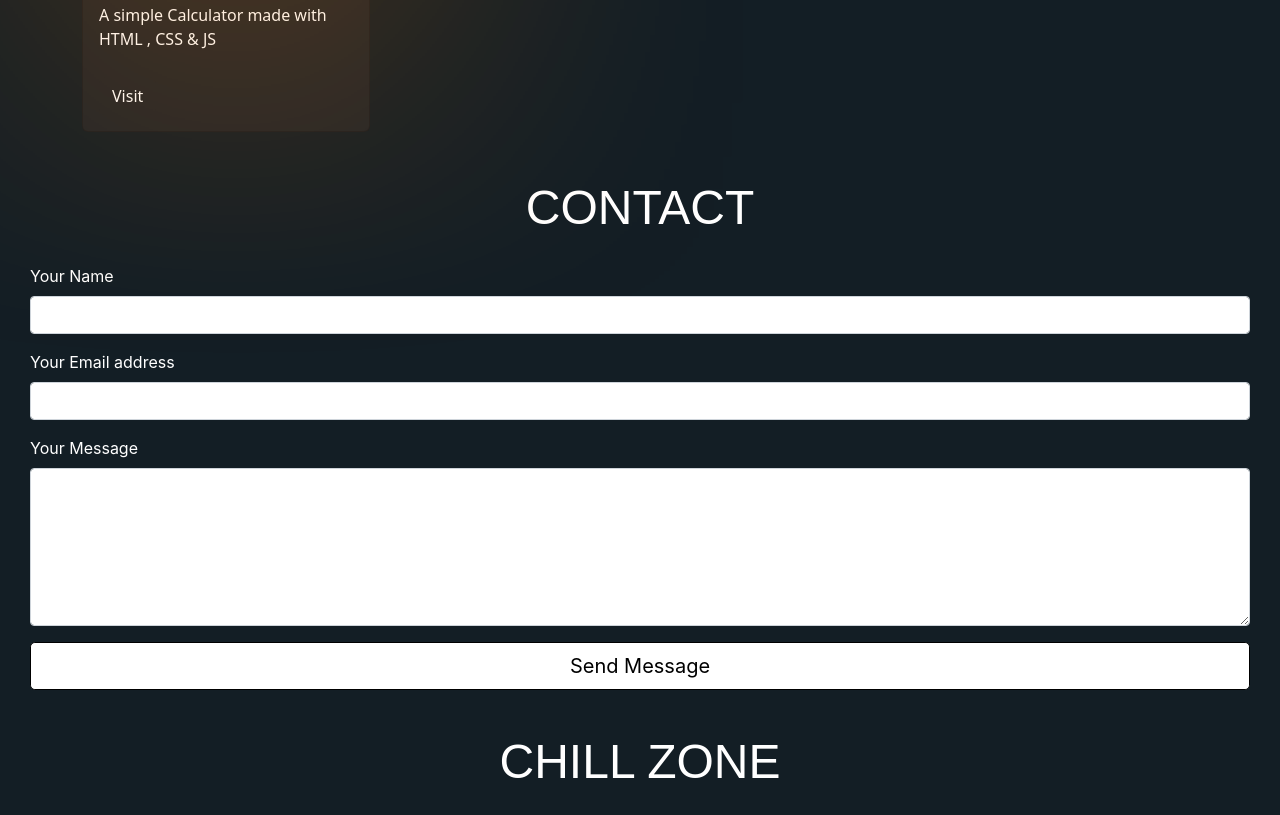
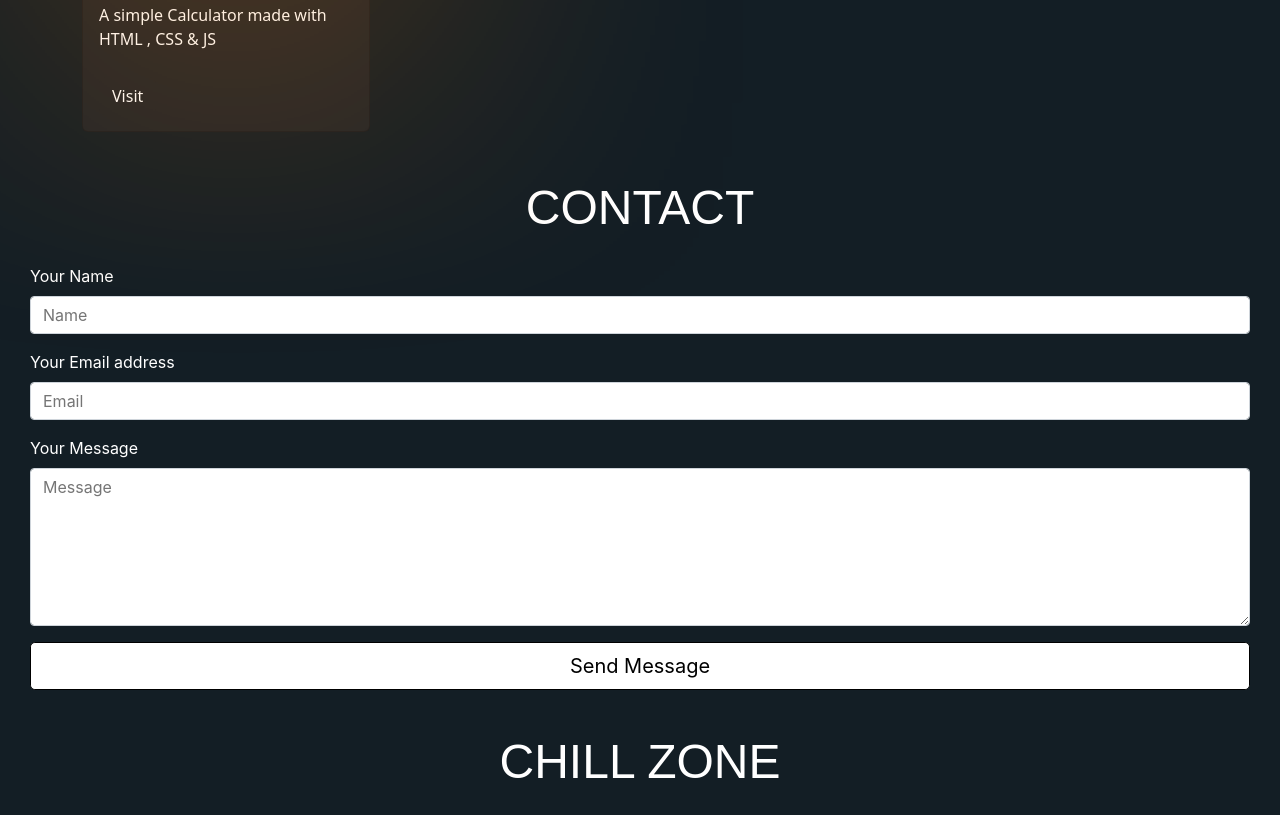
Before and after one commit to Gmiee/Portfolio-website, a plain HTML site: page index.html in a window 1280 px wide. Shown: the part 2378-3193 px from the top of the page. Drawn offline with nearby package versions, Linux system fonts and the light colour scheme.

Commit message:
Update index.html

```diff
--- a/index.html
+++ b/index.html
@@ -24,7 +24,7 @@
 <body>
     <nav>
         <div class="nav_content">
-            <div class="logo" onclick="reload"> <a href="#"> Jimm<span class="span">yyyyy</span></a></div>
+            <div class="logo"> <a href="#"> Jimm<span class="span">yyyyy</span></a></div>
 
 
             <ul class="Navmenu">
@@ -173,7 +173,7 @@
 
     <div class="fcf-body" id="contact">
         <div id="fcf-form">
-            <!-- <h3 class="fcf-h3">Contact Form</h3> -->
+
             <div class="headingz">
                 CONTACT
             </div>
@@ -183,21 +183,21 @@
                 <div class="fcf-form-group">
                     <label for="Name" class="fcf-label">Your Name</label>
                     <div class="fcf-input-group">
-                        <input type="text" id="Name" name="Name" class="fcf-form-control" required>
+                        <input type="text" placeholder="Name" id="Name" name="Name" class="fcf-form-control" required>
                     </div>
                 </div>
 
                 <div class="fcf-form-group">
                     <label for="Email" class="fcf-label">Your Email address</label>
                     <div class="fcf-input-group">
-                        <input type="email" id="Email" name="Email" class="fcf-form-control" required>
+                        <input type="email" placeholder="Email" id="Email" name="Email" class="fcf-form-control" required>
                     </div>
                 </div>
 
                 <div class="fcf-form-group">
                     <label for="Message" class="fcf-label">Your Message</label>
                     <div class="fcf-input-group">
-                        <textarea id="Message" name="Message" class="fcf-form-control" rows="6" maxlength="3000"
+                        <textarea id="Message" placeholder="Message" name="Message" class="fcf-form-control" rows="6" maxlength="3000"
                             required></textarea>
                     </div>
                 </div>
```
